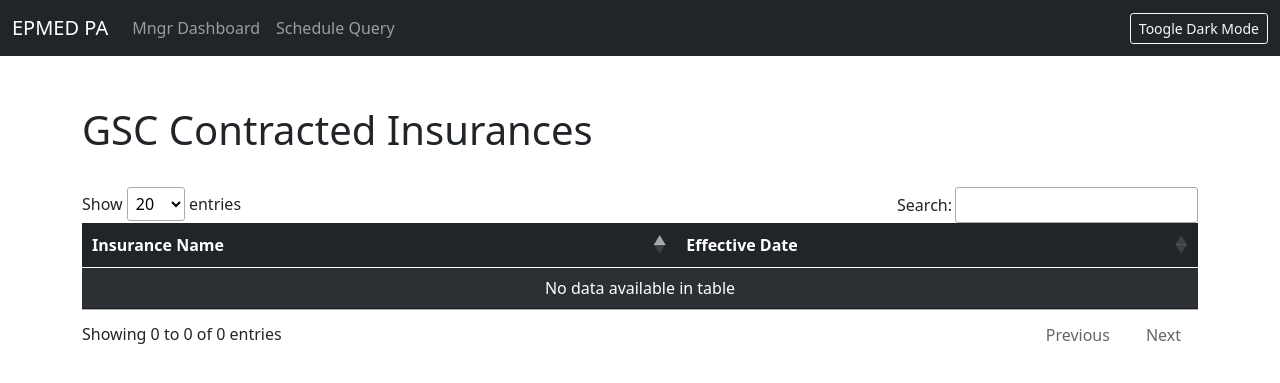
After one commit to aleexnm/FlaskDB, a Flask app: page /gscinsurance in a window 1280 px wide. The commit adds this page. Shown: the top 383 px of the page. Run offline with Flask 2, Linux system fonts and the light colour scheme; data that the repository does not hold is empty; some libraries are stand-ins or nearby versions.

Commit message:
Refactored DB connection, added inheritance to navbar (index), aded cs query

```diff
--- a/app.py
+++ b/app.py
@@ -1,25 +1,32 @@
 # create flask app
 from flask import Flask, render_template, request, redirect, url_for, flash, jsonify, Response
-from config import Config
+from config import AppConfig
 from forms import CsQueryForm
 from db import *
 import pandas as pd
 import io
-import csv
 
 
 app = Flask(__name__)
-app.config.from_object(Config)
+app.config.from_object(AppConfig)
 
 @app.route('/')
 def hello_world(name=None):
-    db = DB()
-    db.get_conn()
-    db.get_cursor()
-    db_data = db.get_all_data()
-    facility_list = db.get_facility_list()
-    return render_template('index.html', alex=db_data, facility_list=facility_list)
+    #db = DB()
+    #db.get_conn()
+    #db.get_cursor()
+    #db_data = db.get_all_data()
+    #facility_list = db.get_facility_list()
+    #print("FL: ", facility_list)
+    db = Database(AppConfig)
+    facility_list = db.run_query("SELECT ShortName, FacilityName FROM kvFacility WHERE status = 'Active' ORDER BY FacilityName")
+    return render_template('managerDashboardHome.html', facility_list=facility_list)
 
+@app.route('/gscinsurance')
+def gsc_insurance():
+    db = Database(AppConfig)
+    gsc_insurance_list = db.run_query("SELECT Insurance, DATE_FORMAT(kvIns.GSC_Effective_Date, '%m/%d/%Y') as effective_date FROM kvIns WHERE GSC_Credentialed ORDER BY Insurance")
+    return render_template('gscInsurance.html', insurance_list=gsc_insurance_list)
 
 @app.route('/product/<id>')
 def product(id):
@@ -138,29 +145,6 @@ def csquery():
     return render_template('CsQuery.html', title="CS Query", form=form)
 
 
-# TEST DICTIONARY
-# @app.route('/test')
-#def test():
-  #  db = DB()
-  #  db.get_conn()
-  #  db.get_cursor()
-    #facility = "West"
-  #  custom_schedule_dict = {
-   #     "West": "1- El Paso Pain Center - West",
-   #    "East": "1- El Paso Pain Center - East",
-   #     "Central": "1- El Paso Pain Center",
-   #     "Northeast": "1- El Paso Pain Center - Northeast",
-   #     "Alamogordo": "1- New Mexico Pain Center - Alamogordo ",
-   #     "Las Cruces - Northrise": "1- Las Cruces Pain Center",
-   #     "Rio": "1- New Mexico Pain Center - Rio",
-   #     "Roswell": "1- New Mexico Pain Center - Roswell",
-   #     "Frisco": "1- North Texas Pain Center - Frisco",
-   #     "Mid Cities": "1- North Texas Pain Center - Mid Cities"
-
-   # }
-    # print(custom_schedule_dict[facility])
-    # products = db.get_all_products('CHK', custom_schedule_dict[facility])
-    # return render_template('prod.html', products=products)
 
 if __name__ == '__main__':
     app.run(host="localhost", port=8888, debug=True)
--- a/db.py
+++ b/db.py
@@ -1,7 +1,59 @@
 # python mysql db
+import sys
+import pymysql
+from loguru import logger
 
-import pymysql
-import datetime
+
+class Database:
+    """Database Connection Class"""
+
+    def __init__(self, config):
+        self.host = config.db_host
+        self.username = config.db_user
+        self.password = config.db_password
+        self.dbname = config.db_name
+        self.conn = None
+
+    def open_connection(self):
+        """Connect to MySQL Database."""
+        try:
+            if self.conn is None:
+                self.conn = pymysql.connect(
+                    host=self.host,
+                    user=self.username,
+                    passwd=self.password,
+                    db=self.dbname,
+                    connect_timeout=5
+                )
+        except pymysql.MySQLError as e:
+            logger.error(e)
+            sys.exit()
+        finally:
+            logger.info('Connection opened successfully.')
+
+    def run_query(self, query):
+        """Execute SQL query."""
+        try:
+            self.open_connection()
+            with self.conn.cursor(pymysql.cursors.DictCursor) as cur:
+                if 'SELECT' in query:
+                    cur.execute(query)
+                    result = cur.fetchall()
+                    cur.close()
+                    return result
+                result = cur.execute(query)
+                self.conn.commit()
+                affected = f"{cur.rowcount} rows affected."
+                cur.close()
+                return affected
+        except pymysql.MySQLError as e:
+            logger.error(e)
+            sys.exit()
+        finally:
+            if self.conn:
+                self.conn.close()
+                self.conn = None
+                logger.info('Database connection closed.')
 
 class DB:
     __conn: pymysql
@@ -134,9 +186,9 @@ class DB:
                     else:
                         include_status = "No"
 
-                    sql_string = ("SELECT * FROM CustomScheduleAll INNER JOIN kvVisitTypeCode "
+                    sql_string = ("SELECT * FROM CustomScheduleAll LEFT JOIN kvVisitTypeCode "
                                   "ON kvVisitTypeCode.VisitTypeCode = CustomScheduleAll.VisitType "
-                                  "INNER JOIN kvVisitStatusCode ON kvVisitStatusCode.VisitStatus = CustomScheduleAll.VisitCode "
+                                  "LEFT JOIN kvVisitStatusCode ON kvVisitStatusCode.VisitStatus = CustomScheduleAll.VisitCode "
                                   "WHERE CustomScheduleAll.ApptDate >= '{}' AND CustomScheduleAll.ApptDate <= '{}' AND kvVisitStatusCode.VisitCountInclude = '{}' {} ORDER BY ApptDate, ApptTime") \
                                 .format(start_date.data.strftime("%Y-%m-%d"), end_date.data.strftime("%Y-%m-%d"), include_status, category_filter)
 
--- /dev/null
+++ b/templates/gscInsurance.html
@@ -0,0 +1,49 @@
+{% extends "index.html" %}
+
+{% block body %}
+
+      <div class="container">
+        <div class="row">
+            <div class="col-md-12">
+                <h1 style="padding-top: 50px; padding-bottom: 25px;">GSC Contracted Insurances</h1>
+                <table id="gscInsuranceTbl" class="table table-dark table-striped">
+                    <thead>
+                        <tr>
+                            <th>Insurance Name</th>
+                            <th>Effective Date</th>
+                        </tr>
+                    </thead>
+                    <tbody>
+                        {% for row in insurance_list %}
+                            <tr>
+                                <td>
+                                     {{row.Insurance}}
+                                </td>
+                                <td>
+                                    {{row.effective_date}}
+                                </td>
+                            </tr>
+                        {% endfor %}
+                    </tbody>
+                </table>
+            </div>
+        </div>
+      </div>
+
+
+
+
+{% endblock %}
+<!-- container with info -->
+
+{% block scripts %}
+<!-- data table script -->
+<script>
+    $(document).ready(function() {
+        $('#gscInsuranceTbl').DataTable( {
+            "lengthMenu": [ 10, 20, 50, 75, 100 ],
+            "pageLength": 20
+        });
+    } );
+</script>
+{% endblock %}
--- a/templates/index.html
+++ b/templates/index.html
@@ -1,6 +1,7 @@
 <!DOCTYPE html>
 <html lang="en">
 <head>
+
     <meta charset="UTF-8">
     <meta http-equiv="X-UA-Compatible" content="IE=edge">
 
@@ -21,72 +22,89 @@
 
     <meta name="viewport" content="width=device-width, initial-scale=1.0">
     <link href="https://cdn.jsdelivr.net/npm/bootstrap@5.0.2/dist/css/bootstrap.min.css" rel="stylesheet" integrity="sha384-EVSTQN3/azprG1Anm3QDgpJLIm9Nao0Yz1ztcQTwFspd3yD65VohhpuuCOmLASjC" crossorigin="anonymous">
+    <link rel="stylesheet" type="text/css" href="https://cdn.datatables.net/1.11.3/css/jquery.dataTables.css">
     <title>EPMed Portal</title>
+
+    {% block head %}{% endblock %}
 </head>
 
 
 
 
 <!-- navbar -->
-
-<nav class="navbar navbar-dark bg-dark">
+<!--
+<nav class="navbar navbar-expand-lg navbar-dark bg-dark">
   <div class="container-fluid">
       <a class="navbar-brand" href="#">EPMED PA</a>
+      <button class="btn btn-sm btn-outline-light" type="button" onclick="myFunction()">Toogle Dark Mode</button>
+  </div>
+</nav> -->
+<nav class="navbar navbar-expand-sm navbar-dark bg-dark">
+  <div class="container-fluid">
+    <a class="navbar-brand" href="{{ url_for('hello_world') }}">EPMED PA</a>
+    <button class="navbar-toggler" type="button" data-bs-toggle="collapse" data-bs-target="#mynavbar">
+      <span class="navbar-toggler-icon"></span>
+    </button>
+    <div class="collapse navbar-collapse" id="mynavbar">
+        <ul class="navbar-nav me-auto">
+        <li class="nav-item">
+          <a class="nav-link" href="{{ url_for('hello_world') }}">Mngr Dashboard</a>
+        </li>
+        <li class="nav-item">
+          <a class="nav-link" href="{{ url_for('csquery') }}">Schedule Query</a>
+        </li>
+        </ul>
         <button class="btn btn-sm btn-outline-light" type="button" onclick="myFunction()">Toogle Dark Mode</button>
     </div>
   </div>
 </nav>
 
+
+
 <!-- navbar ends -->
 
-<!-- container -->
-  <div class="container">
-           <div class="text-center">
-               <img src="./static/img/Logo-Blue_tp.png" style="padding-top: 52px;" alt="EPMED PA Logo">
+<div id="content">
+    {% block content %}{% endblock %}
 </div>
 
-           <div class="row">
-            <div class="col-md-12">
-              <h1 class="display-4" align="center" style=" padding-top: 50px; padding-bottom: 25px;">Manager's Dashboard</h1>
+<body>
+    {% block body %} {% endblock %}
+</body>
 
-               <form action="/subs" method="post">
-                   <label for="facility" class="fw-bold" style="padding-bottom: 15px;">Select Facility</label>
-                    <select name="facility" id="facility" class="form-select" aria-label="Default select example">
-
-                        {% for facility in facility_list %}
-                            <option value="{{ facility.ShortName }}">{{ facility.ShortName }}</option>
-                        {% endfor %}
-               <!--         <option value="West">EPPC West</option>
-                        <option value="East">EPPC East</option>
-                       <option value="Central">EPPC Central</option>
-                       <option value="Northeast">EPPC Northeast</option>
-                        <option value="Primary Care Central">El Paso Primary Care Associates Central</option>
-                        <option value="Primary Care">El Paso Primary Care Associates </option>
-                        <option value="Alamogordo">NMPC Alamogordo</option>
-                        <option value="Albuquerque">NMPC Albuquerque</option>
-                        <option value="Rio">NMPC Rio Rancho</option>
-                       <option value="Roswell">NMPC Roswell</option>
-                       <option value="Las Cruces">LCPC</option>
-                       <option value="Las Cruces - Northrise">LCPC Northrise</option>
-                       <option value="Frisco">NTPC Frisco</option>
-                        <option value="Mid Cities">NTPC Midcities</option>
-                !-->
-                      </select>
-
-                    <br>
-                      <button class="btn btn-outline-primary btn-lg" align="center">Select</button>
-               </form>
-           </div>
-        </div>
-    </div>
     <script src="https://cdn.jsdelivr.net/npm/bootstrap@5.0.2/dist/js/bootstrap.bundle.min.js" integrity="sha384-MrcW6ZMFYlzcLA8Nl+NtUVF0sA7MsXsP1UyJoMp4YLEuNSfAP+JcXn/tWtIaxVXM" crossorigin="anonymous"></script>
+    <script src="https://code.jquery.com/jquery-3.6.0.js" integrity="sha256-H+K7U5CnXl1h5ywQfKtSj8PCmoN9aaq30gDh27Xc0jk=" crossorigin="anonymous"></script>
+    <script src="https://cdn.datatables.net/1.11.3/js/jquery.dataTables.min.js"></script>
 <!-- dark mode js script -->
     <script>
         function myFunction(){
             var element = document.body;
             element.classList.toggle("dark-mode");
+
+            var mngrbttn = document.getElementById("managerBtn");
+            if (mngrbttn != null) {
+                if (mngrbttn.classList.contains('btn-dark')) {
+                    mngrbttn.classList.add('btn-light');
+                    mngrbttn.classList.remove('btn-dark');
+                } else {
+                    mngrbttn.classList.remove('btn-light');
+                    mngrbttn.classList.add('btn-dark');
+                }
+            }
+
+            var backbtn = document.getElementById("backBtn");
+            if (backbtn != null) {
+                if (backbtn.classList.contains('btn-dark')) {
+                    backbtn.classList.add('btn-light');
+                    backbtn.classList.remove('btn-dark');
+                } else {
+                    backbtn.classList.remove('btn-light');
+                    backbtn.classList.add('btn-dark');
+                }
+            }
         }
     </script>
-<!-- dark mode js script -->
-</body>
+
+{% block scripts %}{% endblock %}
+
+
 </html>
```
Also changed, not shown: config.py (+12 -2 lines), requirements.txt (added, +19 -0 lines), templates/CsQuery.html (+14 -3 lines), templates/managerDashboardHome.html (added, +28 -0 lines), templates/subs.html (+7 -57 lines), templates/css/bootstrap-reboot.rtl.css, 1 other file. Lines whose indentation alone changed are shown as unchanged.
